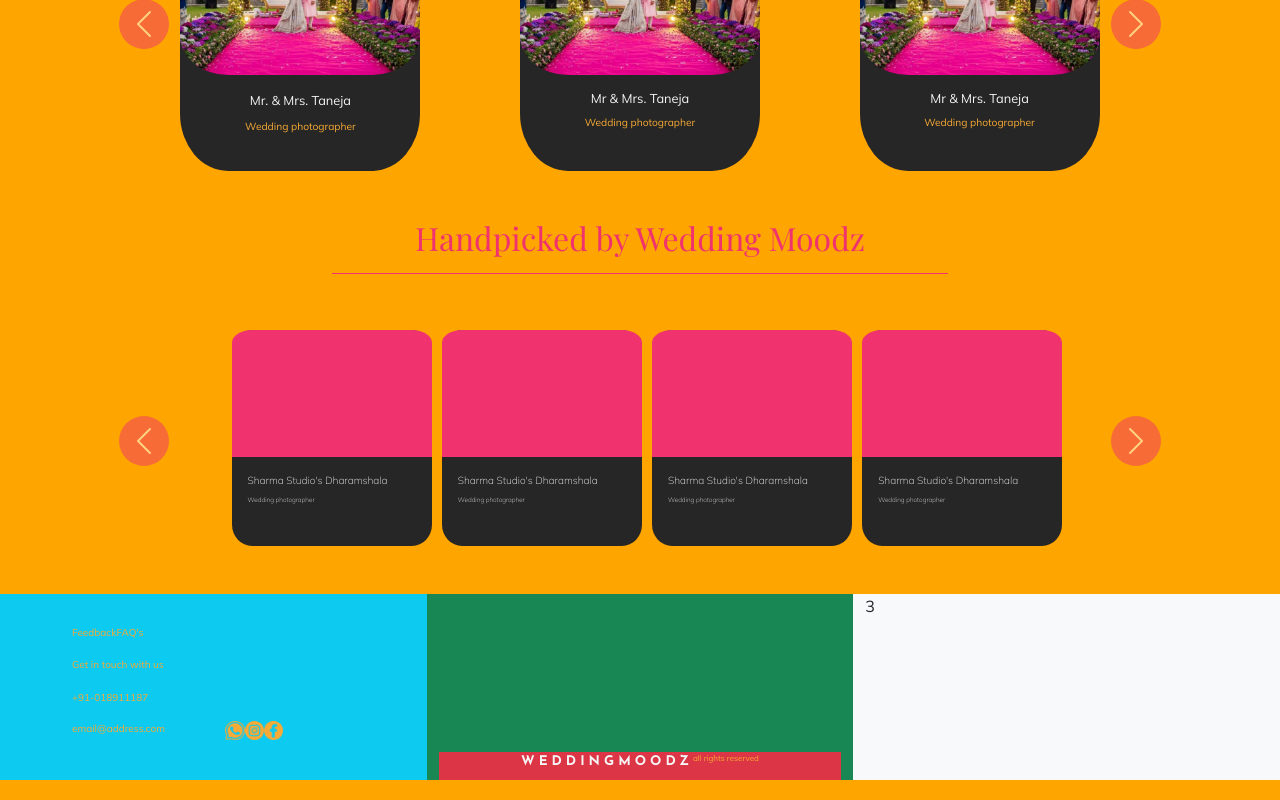
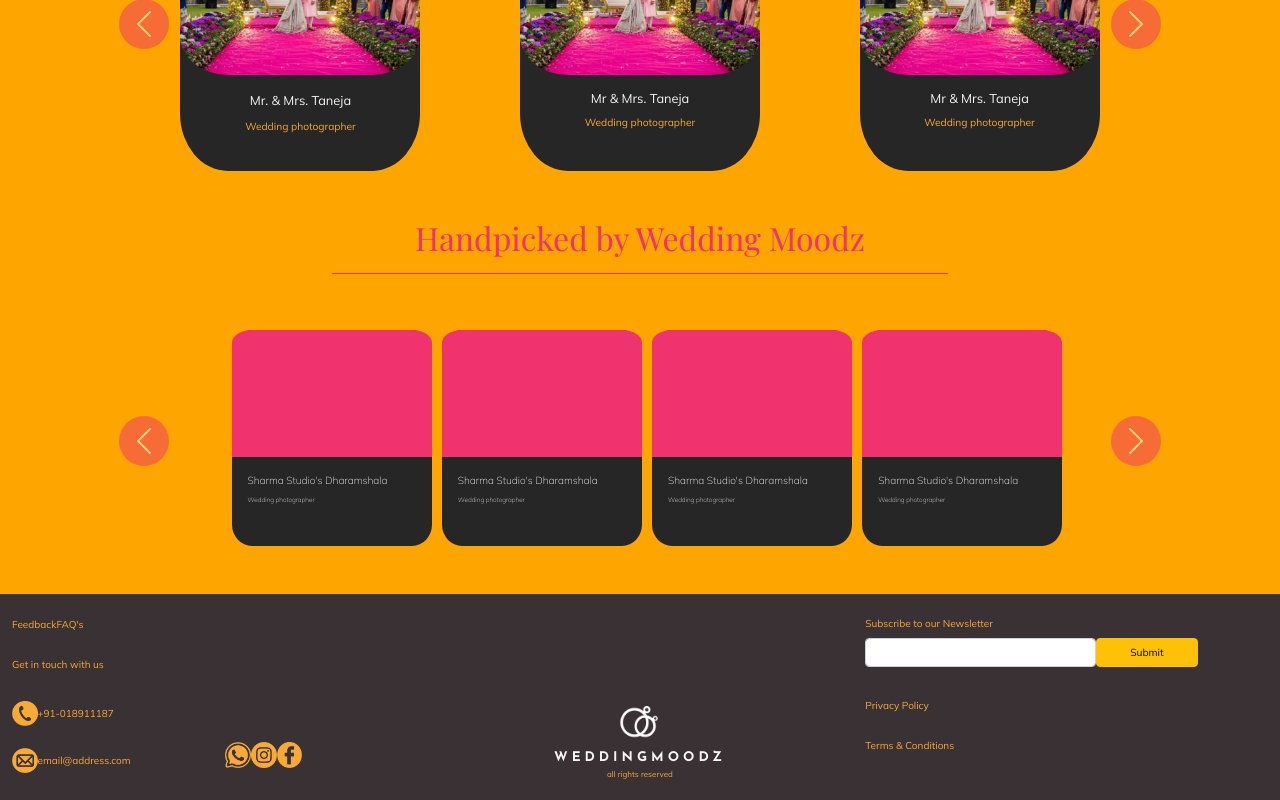
Before and after one commit to harshswamis/amakein-wedding-moodz, a React (Create React App) app: page /stories in a window 1280 px wide. Shown: the part 361-1161 px from the top of the page. Built offline with nearby package versions, Linux system fonts and the light colour scheme.

Commit message:
21102020

```diff
--- a/src/Components/Footer.css
+++ b/src/Components/Footer.css
@@ -28,12 +28,13 @@
 
 .footer_text_box {
 font-size: x-small;
-width: 15vw;
+width: 18vw;
 }
 
 .btn_footer_submit {
-    font-size: x-small;
-    width: 5vw;
+    font-size: 0.8vw;
+    width: 8vw;
+    text-align: center;
     }
 
 .footer_brand_logo_text {
@@ -55,8 +56,8 @@
 }
 
 .footer_smlogo {
-    width: 1.5vw;
-    height: 1.5vw;
+    width: 2vw;
+    height: 2vw;
 }
 
 .footer_smlogo:hover {
--- a/src/Components/Footer.jsx
+++ b/src/Components/Footer.jsx
@@ -11,6 +11,9 @@
 import FooterFacebookLogo from "./Images/Icons _ vectors/facebook@4x.png";
 import FooterInstaLogo from "./Images/Icons _ vectors/instagram@4x.png";
 import FooterWatsappLogo from "./Images/Icons _ vectors/whats app@4x.png";
+import FooterPhoneLogo from "./Images/Icons _ vectors/phone@4x.png"
+import FooterEmailLogo from "./Images/Icons _ vectors/mail@4x.png"
+
 
 function Footer() {
 
@@ -30,36 +33,38 @@
     return (
         <>
         <div className="container-fluid">
-            <div className="row">
-                <div className="col-4 bg-info">
-                    <div className="row mx-5 my-4">
-                        <div className="col-12">
+            <div className="row my-col">
+                <div className="col-xs-12 col-sm-4">
+                    <div className="row ml-5 my-3">
+                        <div className="col-6 col-sm-12 ">
                         <NavLink active className="footer-link pr-4" to="/" data-target="#FeedbackModal" data-toggle="modal">{footerText.feedback}</NavLink>
                         <NavLink active className="footer-link" to="/FAQs">{footerText.faq}</NavLink>
                         <FeedbackModal id="FeedbackModal" />
                         </div>
-                        <div className="col-12 mt-2">
+                        <div className="col-6 col-sm-12 mt-3">
                         <NavLink active className="footer-link" to="/" data-target="#GetInTouchWithUs" data-toggle="modal">{footerText.getInTouch}</NavLink >
                         <GetInTouchWithUs id="GetInTouchWithUs" />
                         </div>
-                        <div className="col-12 mt-3">
-                        <p className="footer-link">{footerText.phoneNo}</p>
+                        <div className="col-sm-12 mt-3 d-flex align-items-center">
+                        <img src={FooterPhoneLogo} class="img-responsive footer_smlogo mr-3"></img>
+                        <p className="footer-link pt-3">{footerText.phoneNo}</p>
                         </div>
-                        <div className="col-6">
-                        <p className="footer-link">{footerText.emailAddress}</p>
+                        <div className="col-6 col-sm-12 col-md-6 d-flex align-items-center">
+                        <img src={FooterEmailLogo} class="img-responsive footer_smlogo mr-3"></img>
+                        <p className="footer-link pt-3">{footerText.emailAddress}</p>
                         </div>
-                        <div className="col-6  text-center d-flex align-items-end pb-3">
-                        <NavLink active className="footer-link mr-4" to="/">
+                        <div className="col-6 col-sm-12 col-md-6 d-flex align-items-end pl-5 mb-3">
+                        <NavLink active className="footer-link footer_sm_logos mr-4" to="/">
                                   <div>
                                     <img src={FooterWatsappLogo} class="img-responsive footer_smlogo"></img>
                                   </div>
                                   </NavLink >
-                                  <NavLink active className="footer-link mr-4" to="/">
+                                  <NavLink active className="footer-link footer_sm_logos mr-4" to="/">
                                   <div>
                                     <img src={FooterInstaLogo} class="img-responsive footer_smlogo"></img>
                                   </div>
                                   </NavLink >
-                                  <NavLink active className="footer-link mr-4" to="/">
+                                  <NavLink active className="footer-link footer_sm_logos mr-4" to="/">
                                   <div>
                                     <img src={FooterFacebookLogo} class="img-responsive footer_smlogo"></img>
                                   </div>
@@ -67,17 +72,40 @@
                         </div>
                     </div>
                 </div>
-                <div className="col-4 d-flex align-items-end bg-success">
-                    <div className="row">
-                    <img src={FooterWMLogo} class="img-responsive footer_wmlogo"></img>
-                </div>
-                <div className="col-12 mx-auto d-flex justify-content-center bg-danger">
-                <span className="footer_brand_logo_text text-center">WEDDINGMOODZ</span><br />
-                <p className="footer_allrightsreserved_Text text-center">all rights reserved</p>
+                <div className="col-xs-12 col-sm-4 d-flex align-items-end mb-1">
+                <div className="row">
+                <div className="col-12 text-center">
+                    <div>
+                      <img src={FooterWMLogo} class="img-responsive footer_wmlogo"></img>
+                    </div>
+                      <span className="footer_brand_logo_text">WEDDINGMOODZ</span><br />
+                    </div>
+                    <div className="col-12">
+                      <p className="footer_allrightsreserved_Text text-center">all rights reserved</p>
+                    </div>
                 </div>
                 </div>
-                <div className="col-4 bg-light">3</div>
+            <div className="col-12 col-sm-4">
+                <div className="row pt-4">
+                                    <div className="col-6 col-sm-12 mb-4">
+                                       <h5 className="right_footer_text">{footerText.subscribeNewsletter}</h5 >
+                                       <form className="d-flex">
+                                        <input className="form-control shadow-none mr-2 footer_text_box" type="search" placeholder="" aria-label="Search" />
+                                        <button type="submit" className="btn btn-warning btn_footer_submit">Submit</button>
+                                        </form>
+                                   </div>
+                                    <div className="col-3 col-sm-12 mb-3">
+                                       <NavLink active className="right_footer_text" to="/" data-target="#PrivacyPolicy" data-toggle="modal">{footerText.privacyPolicy}</NavLink >
+                                       <PrivacyPolicy id="PrivacyPolicy" />
+                                    </div>
+                                    <div className="col-3 col-sm-12">
+                                       <NavLink active className="right_footer_text" to="/" data-target="#TermsAndConditions" data-toggle="modal">{footerText.termsConditions}</NavLink >
+                                       <TermsAndConditions id="TermsAndConditions" />
+                                   </div>
+
+                </div>
             </div>
+        </div>
         </div>
         {/* <div className="container-fluid">
             <div className="row">
@@ -112,7 +140,7 @@
                                    </div>
                                </div>
                                <div className="col-6 text-center d-flex align-items-end pb-3">
-                                  <NavLink active className="footer-link mr-4" to="/">
+                                  <NavLink active className="footer-link footer_sm_logos mr-4" to="/">
                                   <div>
                                     <img src={FooterWatsappLogo} class="img-responsive footer_smlogo"></img>
                                   </div>
--- a/src/Components/Pages/Categories.css
+++ b/src/Components/Pages/Categories.css
@@ -42,6 +42,7 @@
   .image_text {
     font-weight: bold;
     font-size: medium;
+    margin-top: 1vw;
   }
 
   .my-col3 {
--- a/src/Components/Pages/Stories.jsx
+++ b/src/Components/Pages/Stories.jsx
@@ -20,8 +20,8 @@
   <section>
      <div className="container-fluid">
         <div className="row">
-            <div className="col-sm-1 my-5"></div>
-            <div className="col-sm-10 my-5">
+            {/* <div className="col-sm-1 my-5"></div> */}
+            <div className="col-sm-10 my-5 mx-auto">
                 <div id="stories_cards_carousel"className="carousel slide" data-ride="carousel" data-interval="false">
                      <div className="carousel-inner">
                          <div className="carousel-item active">
@@ -108,7 +108,7 @@
                     </a>
                 </div>
             </div>
-            <div className="col-sm-1 my-5"></div>
+            {/* <div className="col-sm-1 my-5"></div>   */}
         </div>
      </div>
   </section>
```
Also changed, not shown: src/Components/Pages/Categories.jsx (+61 -50 lines).
